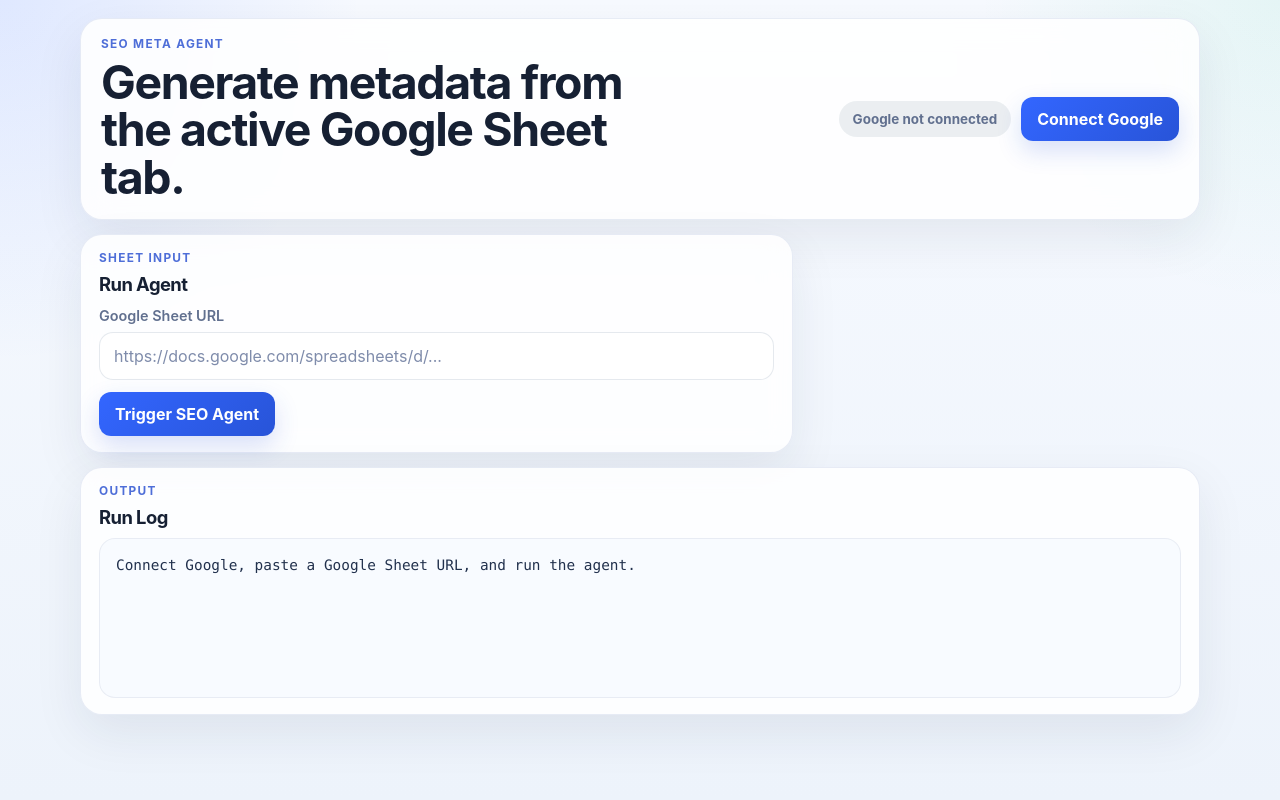
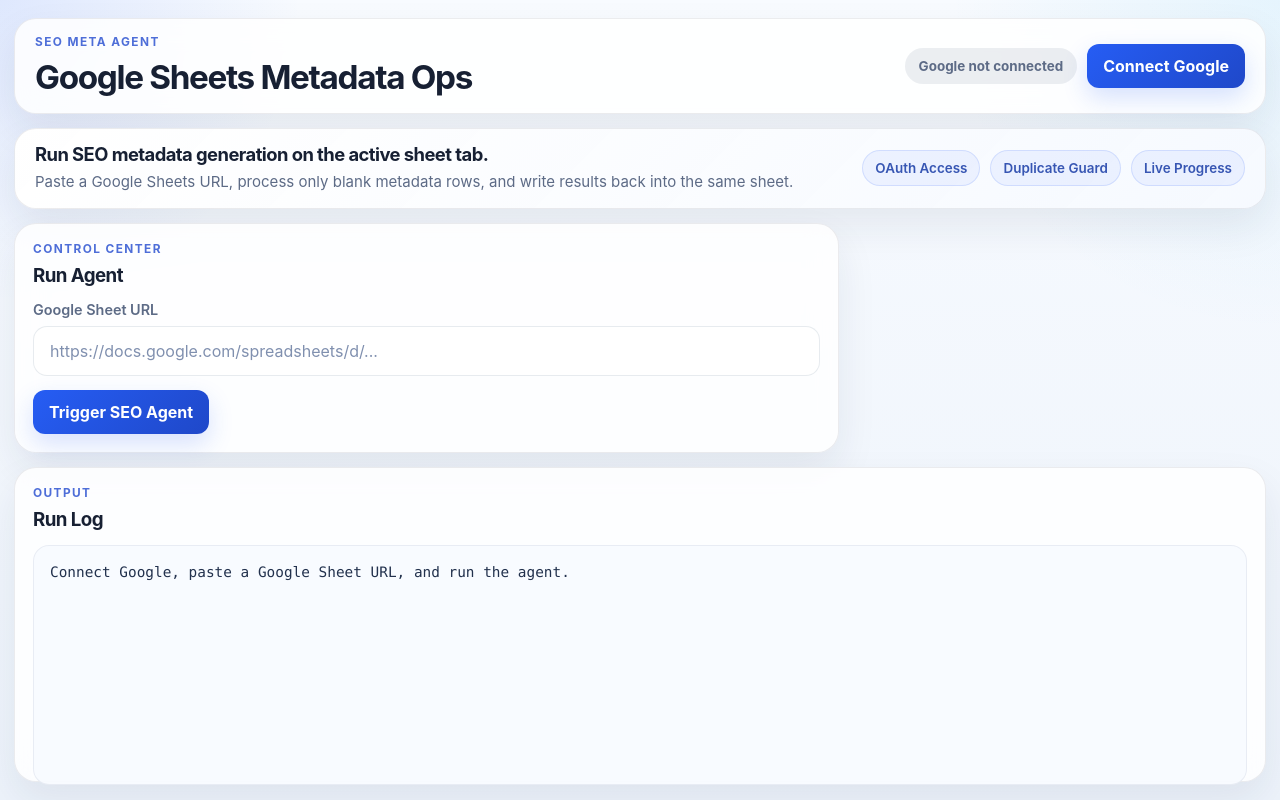
Before and after one commit to vedpatil10/SEO-META, a website: page public/index.html in a window 1280 px wide. Drawn offline with Linux system fonts and the light colour scheme; no server answers.

Commit message:
Refine SaaS frontend layout

```diff
--- a/public/index.html
+++ b/public/index.html
@@ -7,30 +7,42 @@
   <link rel="stylesheet" href="/public/styles.css" />
 </head>
 <body>
-  <main class="page-shell">
-    <section class="top-card">
-      <div class="title-wrap">
+  <main class="app-shell">
+    <header class="topbar">
+      <div class="brand-block">
         <p class="eyebrow">SEO Meta Agent</p>
-        <h1>Generate metadata from the active Google Sheet tab.</h1>
+        <h1>Google Sheets Metadata Ops</h1>
       </div>
-      <div class="top-actions">
+      <div class="topbar-actions">
         <div id="auth-badge" class="status-badge status-muted">Google not connected</div>
         <button id="connect-google" type="button">Connect Google</button>
         <button id="disconnect-google" type="button" class="secondary-button hidden">Disconnect</button>
       </div>
+    </header>
+
+    <section class="hero-strip">
+      <div class="hero-copy">
+        <h2>Run SEO metadata generation on the active sheet tab.</h2>
+        <p>Paste a Google Sheets URL, process only blank metadata rows, and write results back into the same sheet.</p>
+      </div>
+      <div class="hero-meta">
+        <span class="meta-chip">OAuth Access</span>
+        <span class="meta-chip">Duplicate Guard</span>
+        <span class="meta-chip">Live Progress</span>
+      </div>
     </section>
 
-    <section class="main-grid">
-      <section class="panel form-panel">
+    <section class="workspace-grid">
+      <section class="panel control-panel">
         <div class="panel-head">
           <div>
-            <p class="section-label">Sheet Input</p>
-            <h2>Run Agent</h2>
+            <p class="section-label">Control Center</p>
+            <h3>Run Agent</h3>
           </div>
         </div>
 
         <form id="trigger-form" class="form-grid">
-          <div class="field full">
+          <div class="field">
             <label for="spreadsheetUrl">Google Sheet URL</label>
             <input
               id="spreadsheetUrl"
@@ -41,7 +53,7 @@
             />
           </div>
 
-          <div class="actions full">
+          <div class="actions">
             <button id="submit-button" type="submit">Trigger SEO Agent</button>
             <button id="download-button" type="button" class="secondary-button hidden">Download CSV</button>
           </div>
@@ -49,14 +61,14 @@
       </section>
 
       <aside id="progress-panel" class="panel progress-panel hidden">
-        <div class="panel-head compact">
+        <div class="panel-head">
           <div>
-            <p class="section-label">Progress</p>
-            <h2>Live Status</h2>
+            <p class="section-label">Operations</p>
+            <h3>Live Status</h3>
           </div>
         </div>
 
-        <div class="progress-grid">
+        <div class="metric-grid">
           <div class="metric-card">
             <span class="metric-label">Started</span>
             <strong id="started-at">-</strong>
@@ -69,7 +81,7 @@
             <span class="metric-label">Remaining</span>
             <strong id="remaining-count">0</strong>
           </div>
-          <div class="metric-card active-card">
+          <div class="metric-card metric-focus">
             <span class="metric-label">Current Keyword</span>
             <strong id="current-keyword">-</strong>
           </div>
@@ -77,11 +89,11 @@
       </aside>
     </section>
 
-    <section class="panel results-panel">
-      <div class="panel-head compact">
+    <section class="panel output-panel">
+      <div class="panel-head">
         <div>
           <p class="section-label">Output</p>
-          <h2>Run Log</h2>
+          <h3>Run Log</h3>
         </div>
       </div>
       <pre id="result" class="result" aria-live="polite">Connect Google, paste a Google Sheet URL, and run the agent.</pre>
--- a/public/styles.css
+++ b/public/styles.css
@@ -1,17 +1,17 @@
 :root {
-  --bg: #edf3fb;
-  --bg-soft: #f8fbff;
-  --surface: rgba(255, 255, 255, 0.86);
-  --surface-strong: rgba(255, 255, 255, 0.96);
-  --surface-border: rgba(66, 99, 173, 0.12);
-  --text: #162033;
-  --text-soft: #61708f;
-  --text-dim: #7f8cab;
-  --primary: #3366ff;
-  --primary-strong: #2854d8;
-  --primary-soft: rgba(51, 102, 255, 0.08);
-  --success: #1c9a64;
-  --shadow: 0 18px 50px rgba(30, 41, 59, 0.08);
+  --bg: #eef4fb;
+  --bg-accent: #f9fbff;
+  --panel: rgba(255, 255, 255, 0.84);
+  --panel-strong: rgba(255, 255, 255, 0.96);
+  --panel-border: rgba(15, 23, 42, 0.08);
+  --text: #172033;
+  --text-soft: #5d6b86;
+  --text-dim: #8090af;
+  --primary: #265df4;
+  --primary-strong: #1f48c9;
+  --primary-soft: rgba(38, 93, 244, 0.08);
+  --success: #0f8d5a;
+  --shadow: 0 18px 40px rgba(28, 39, 61, 0.08);
 }
 
 * {
@@ -21,68 +21,64 @@
 html,
 body {
   margin: 0;
-  min-height: 100%;
+  height: 100%;
 }
 
 body {
+  overflow: hidden;
   font-family: Inter, "Segoe UI", sans-serif;
   color: var(--text);
   background:
-    radial-gradient(circle at top left, rgba(51, 102, 255, 0.12), transparent 24%),
-    radial-gradient(circle at top right, rgba(16, 185, 129, 0.08), transparent 20%),
-    linear-gradient(180deg, #f7faff 0%, #edf3fb 100%);
+    radial-gradient(circle at top left, rgba(38, 93, 244, 0.12), transparent 20%),
+    radial-gradient(circle at top right, rgba(14, 165, 233, 0.08), transparent 22%),
+    linear-gradient(180deg, #f8fbff 0%, #edf3fb 100%);
 }
 
-.page-shell {
-  width: min(1120px, calc(100% - 28px));
+.app-shell {
+  width: min(1280px, calc(100% - 28px));
+  height: 100vh;
   margin: 0 auto;
-  padding: 18px 0 22px;
+  padding: 18px 0;
+  display: grid;
+  grid-template-rows: auto auto 1fr auto;
+  gap: 14px;
 }
 
-.top-card,
+.topbar,
+.hero-strip,
 .panel {
-  border: 1px solid var(--surface-border);
-  background: var(--surface);
+  border: 1px solid var(--panel-border);
+  border-radius: 22px;
+  background: var(--panel);
   box-shadow: var(--shadow);
   backdrop-filter: blur(14px);
 }
 
-.top-card {
-  display: grid;
-  grid-template-columns: minmax(0, 1fr) auto;
-  gap: 18px;
+.topbar {
+  display: flex;
   align-items: center;
-  padding: 18px 20px;
-  border-radius: 22px;
+  justify-content: space-between;
+  gap: 16px;
+  padding: 16px 20px;
+}
+
+.brand-block h1 {
+  margin: 0;
+  font-size: clamp(1.55rem, 2.6vw, 2.25rem);
+  letter-spacing: -0.04em;
 }
 
 .eyebrow,
 .section-label {
   margin: 0 0 8px;
   color: #4e6ed8;
-  text-transform: uppercase;
-  letter-spacing: 0.11em;
   font-size: 0.74rem;
   font-weight: 700;
+  letter-spacing: 0.12em;
+  text-transform: uppercase;
 }
 
-h1,
-h2 {
-  margin: 0;
-  letter-spacing: -0.03em;
-}
-
-h1 {
-  max-width: 18ch;
-  font-size: clamp(1.8rem, 4vw, 2.9rem);
-  line-height: 1.02;
-}
-
-h2 {
-  font-size: 1.15rem;
-}
-
-.top-actions {
+.topbar-actions {
   display: flex;
   align-items: center;
   gap: 10px;
@@ -103,20 +99,63 @@ h2 {
 }
 
 .status-success {
-  background: rgba(28, 154, 100, 0.12);
+  background: rgba(15, 141, 90, 0.12);
   color: var(--success);
 }
 
-.main-grid {
+.hero-strip {
+  display: flex;
+  align-items: center;
+  justify-content: space-between;
+  gap: 20px;
+  padding: 14px 20px;
+  background:
+    linear-gradient(135deg, rgba(255, 255, 255, 0.94), rgba(245, 249, 255, 0.9)),
+    var(--panel);
+}
+
+.hero-copy h2,
+.panel-head h3 {
+  margin: 0;
+  letter-spacing: -0.03em;
+}
+
+.hero-copy h2 {
+  font-size: 1.15rem;
+}
+
+.hero-copy p {
+  margin: 6px 0 0;
+  color: var(--text-soft);
+  font-size: 0.94rem;
+  line-height: 1.5;
+}
+
+.hero-meta {
+  display: flex;
+  gap: 10px;
+  flex-wrap: wrap;
+  justify-content: flex-end;
+}
+
+.meta-chip {
+  padding: 9px 12px;
+  border: 1px solid rgba(38, 93, 244, 0.14);
+  border-radius: 999px;
+  background: rgba(38, 93, 244, 0.06);
+  color: #3756b3;
+  font-size: 0.84rem;
+  font-weight: 600;
+}
+
+.workspace-grid {
   display: grid;
-  grid-template-columns: minmax(0, 1.45fr) minmax(280px, 0.8fr);
+  grid-template-columns: minmax(0, 1.6fr) minmax(320px, 0.8fr);
   gap: 14px;
-  margin-top: 14px;
 }
 
 .panel {
-  border-radius: 22px;
-  padding: 16px 18px;
+  padding: 18px;
 }
 
 .panel-head {
@@ -124,27 +163,17 @@ h2 {
   align-items: flex-start;
   justify-content: space-between;
   gap: 12px;
-  margin-bottom: 12px;
-}
-
-.panel-head.compact {
-  margin-bottom: 10px;
+  margin-bottom: 14px;
 }
 
 .form-grid {
   display: grid;
-  grid-template-columns: 1fr;
-  gap: 12px;
+  gap: 14px;
 }
 
 .field {
   display: grid;
   gap: 8px;
-}
-
-.field.full,
-.actions.full {
-  grid-column: 1 / -1;
 }
 
 label {
@@ -155,10 +184,10 @@ label {
 
 input {
   width: 100%;
-  padding: 13px 14px;
-  border: 1px solid rgba(148, 163, 184, 0.24);
+  padding: 14px 16px;
+  border: 1px solid rgba(148, 163, 184, 0.22);
   border-radius: 14px;
-  background: var(--surface-strong);
+  background: var(--panel-strong);
   color: var(--text);
   font: inherit;
   outline: none;
@@ -170,13 +199,14 @@ input::placeholder {
 }
 
 input:focus {
-  border-color: rgba(51, 102, 255, 0.42);
-  box-shadow: 0 0 0 4px rgba(51, 102, 255, 0.08);
+  border-color: rgba(38, 93, 244, 0.38);
+  box-shadow: 0 0 0 4px rgba(38, 93, 244, 0.08);
 }
 
 .actions {
   display: flex;
   gap: 10px;
+  flex-wrap: wrap;
 }
 
 button {
@@ -184,12 +214,12 @@ button {
   border-radius: 12px;
   padding: 12px 16px;
   background: linear-gradient(135deg, var(--primary), var(--primary-strong));
-  color: white;
+  color: #fff;
   font: inherit;
   font-weight: 700;
   cursor: pointer;
-  transition: transform 140ms ease, opacity 140ms ease, box-shadow 140ms ease;
-  box-shadow: 0 10px 24px rgba(40, 84, 216, 0.18);
+  box-shadow: 0 10px 24px rgba(38, 93, 244, 0.18);
+  transition: transform 140ms ease, opacity 140ms ease;
 }
 
 button:hover:not(:disabled) {
@@ -197,29 +227,29 @@ button:hover:not(:disabled) {
 }
 
 button:disabled {
-  opacity: 0.72;
+  opacity: 0.7;
   cursor: progress;
 }
 
 .secondary-button {
   background: #fff;
   color: var(--text);
-  border: 1px solid rgba(148, 163, 184, 0.24);
+  border: 1px solid rgba(148, 163, 184, 0.22);
   box-shadow: none;
 }
 
-.progress-grid {
+.metric-grid {
   display: grid;
   gap: 10px;
 }
 
 .metric-card {
   display: grid;
-  gap: 5px;
+  gap: 6px;
   padding: 14px;
   border: 1px solid rgba(148, 163, 184, 0.14);
   border-radius: 16px;
-  background: rgba(255, 255, 255, 0.68);
+  background: rgba(255, 255, 255, 0.66);
 }
 
 .metric-label {
@@ -234,19 +264,18 @@ button:disabled {
   line-height: 1.35;
 }
 
-.active-card {
+.metric-focus {
   background: var(--primary-soft);
-  border-color: rgba(51, 102, 255, 0.16);
+  border-color: rgba(38, 93, 244, 0.14);
 }
 
-.results-panel {
-  margin-top: 14px;
+.output-panel {
+  min-height: 0;
 }
 
 .result {
   margin: 0;
-  min-height: 160px;
-  max-height: 220px;
+  height: min(30vh, 260px);
   overflow: auto;
   padding: 16px;
   border: 1px solid rgba(148, 163, 184, 0.16);
@@ -264,31 +293,52 @@ button:disabled {
   display: none;
 }
 
-@media (max-width: 920px) {
-  .main-grid,
-  .top-card {
-    grid-template-columns: 1fr;
+@media (max-width: 1024px) {
+  body {
+    overflow: auto;
   }
 
-  .top-actions {
+  .app-shell {
+    height: auto;
+  }
+}
+
+@media (max-width: 920px) {
+  .workspace-grid,
+  .hero-strip,
+  .topbar {
+    grid-template-columns: 1fr;
+    flex-direction: column;
+    align-items: flex-start;
+  }
+
+  .topbar-actions,
+  .hero-meta {
     justify-content: flex-start;
   }
 }
 
 @media (max-width: 640px) {
-  .page-shell {
+  body {
+    overflow: auto;
+  }
+
+  .app-shell {
     width: min(100%, calc(100% - 16px));
+    height: auto;
     padding: 10px 0 16px;
   }
 
-  .top-card,
+  .topbar,
+  .hero-strip,
   .panel {
     padding: 14px;
     border-radius: 18px;
   }
 
-  .actions,
-  .top-actions {
+  .topbar-actions,
+  .actions {
+    width: 100%;
     flex-direction: column;
     align-items: stretch;
   }
@@ -296,4 +346,8 @@ button:disabled {
   button {
     width: 100%;
   }
+
+  .result {
+    height: 220px;
+  }
 }
```
